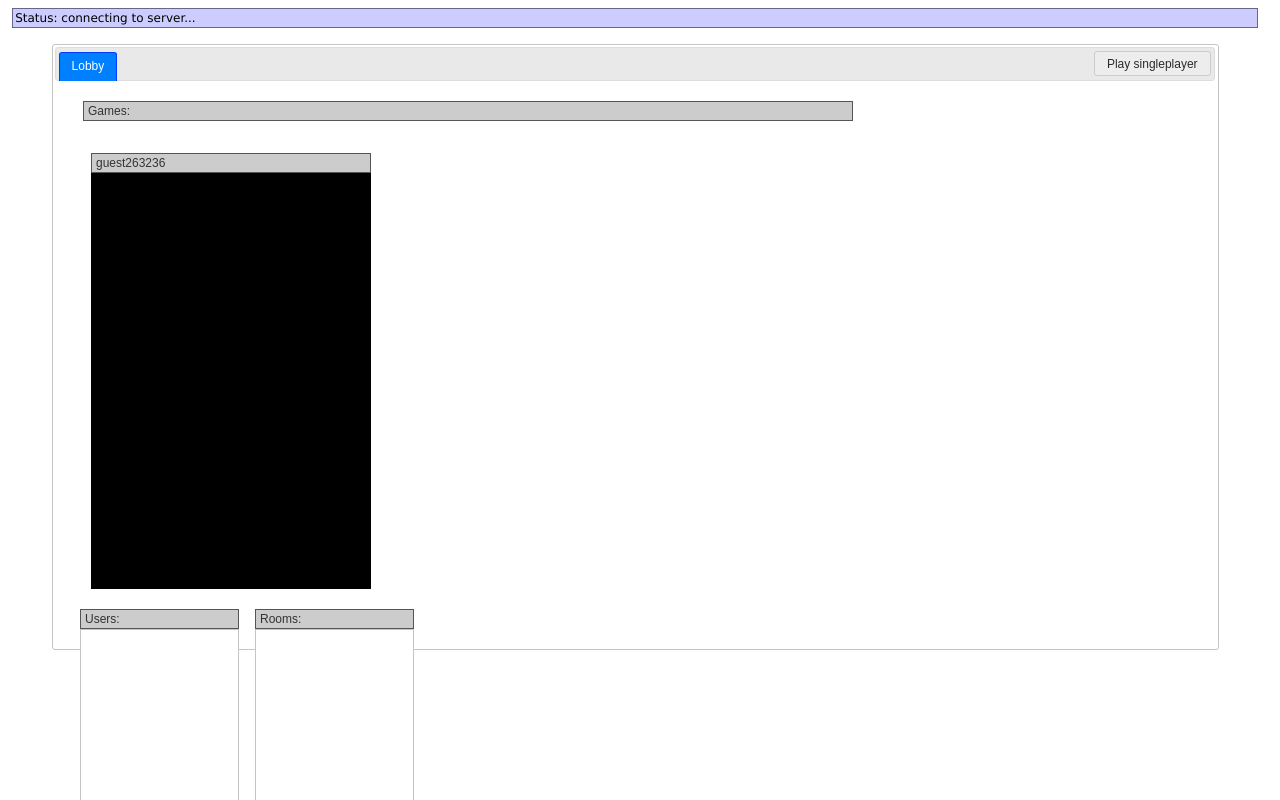
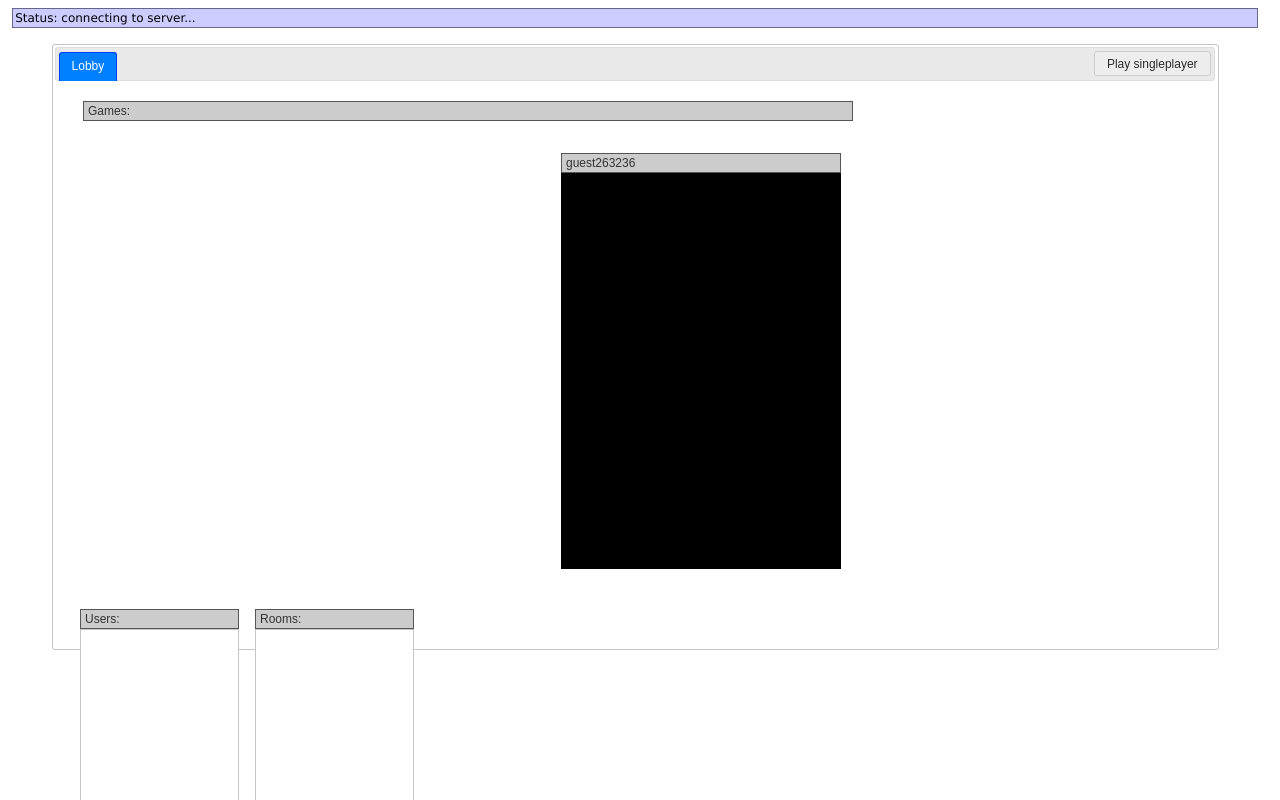
Before and after one commit to skishore/ntris-flash, a plain HTML site: page index.html in a window 1280 px wide. Both pictures are taken after a click on the button "Play singleplayer". Shown: the top 800 px of the page. Drawn offline with nearby package versions, Linux system fonts and the light colour scheme.

Commit message:
Shift boards right

```diff
--- a/static/ntris.css
+++ b/static/ntris.css
@@ -142,10 +142,15 @@ body {
   margin-bottom: 8px;
 }
 
+.board, .large-board {
+  float: right;
+}
+
 .large-board.container {
   margin-top: 24px;
+  margin-left: 4px;
+  margin-right: 12px;
   width: 280px;
-  height: auto,
 }
 
 .large-board {
@@ -154,6 +159,8 @@ body {
 }
 
 .board.container {
+  margin-left: 4px;
+  margin-right: 12px;
   width: 140px;
   height: auto;
 }
```
